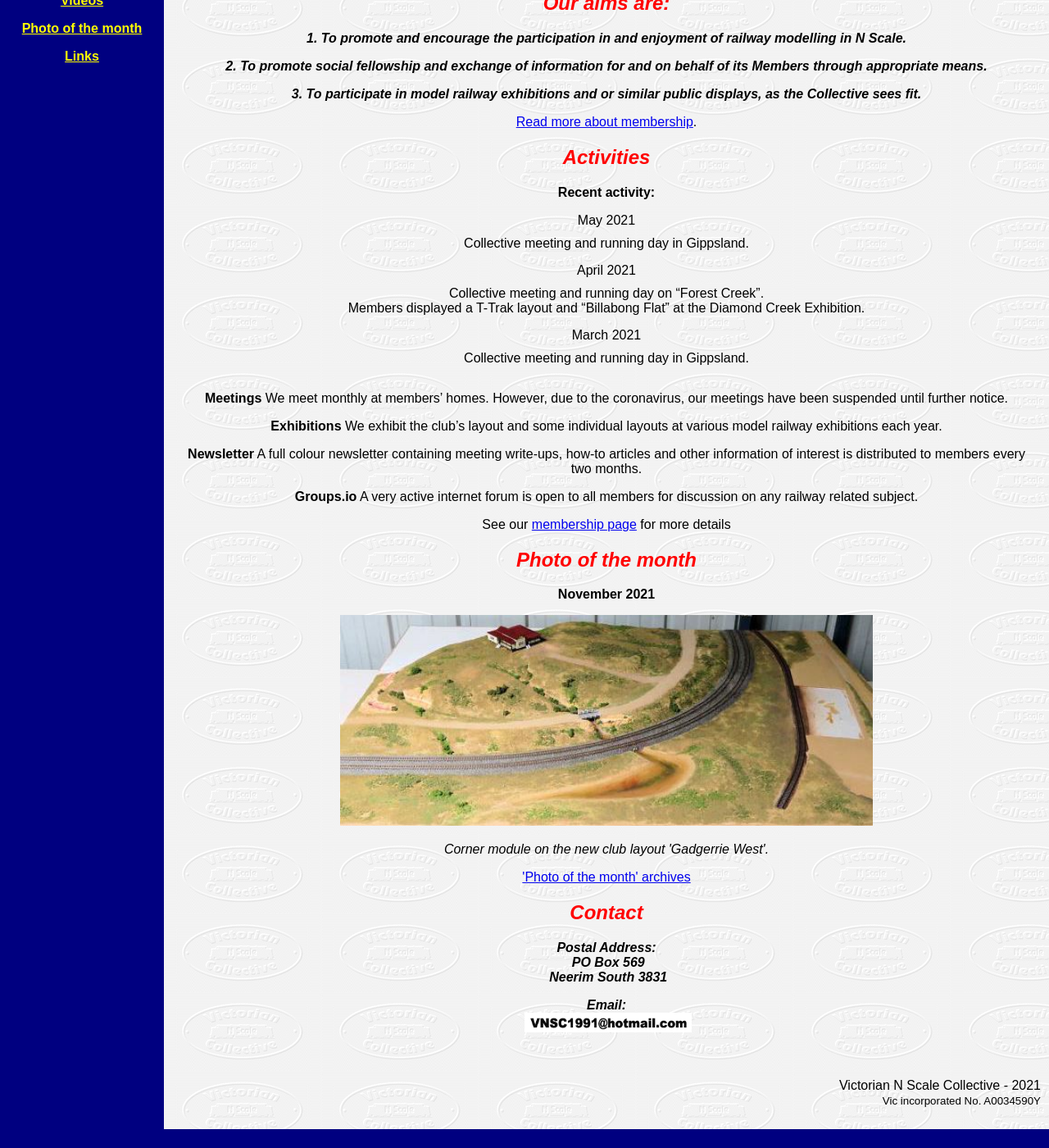
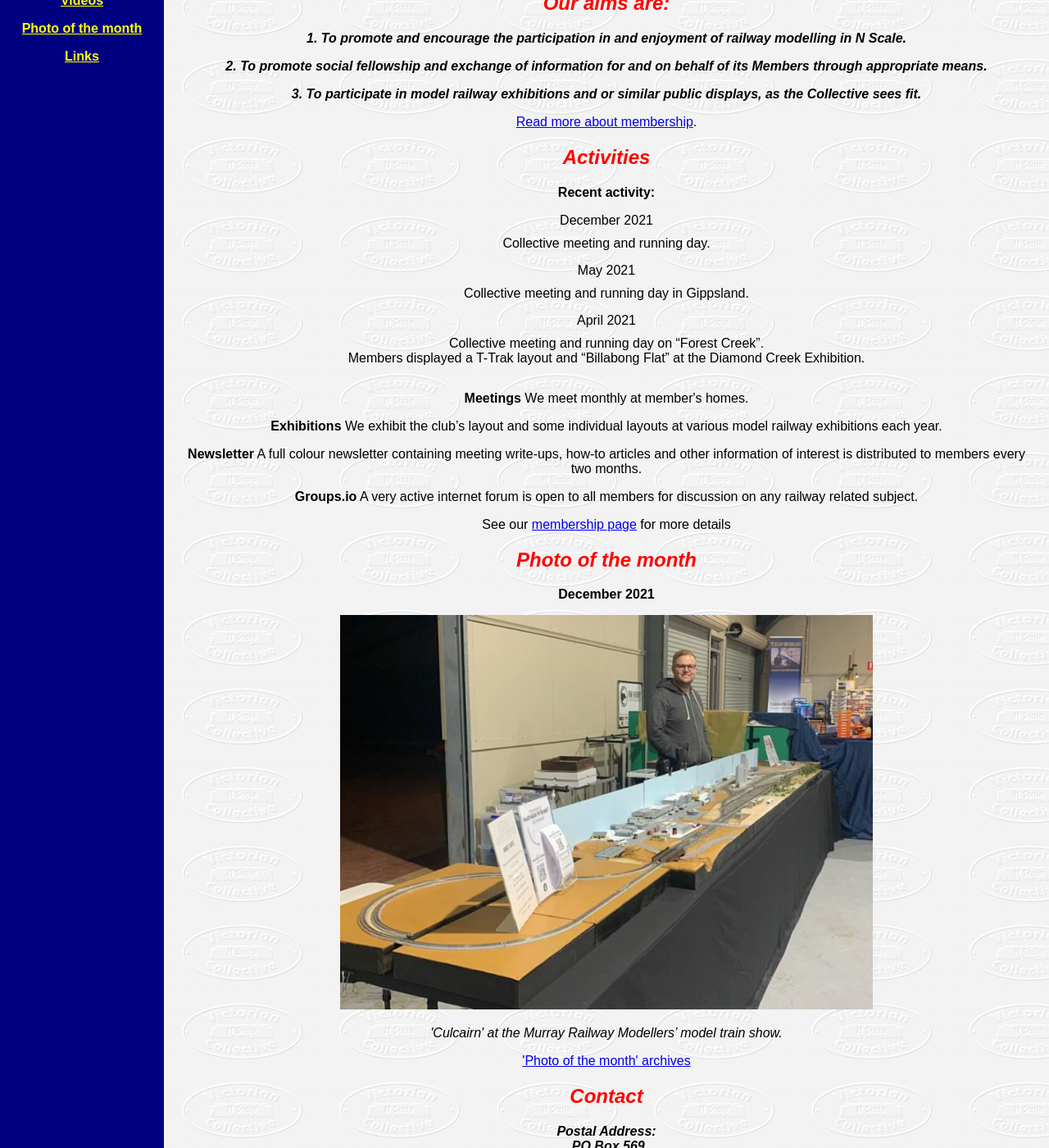
Before and after one commit to vnsc/vnsc.github.io, a Jekyll site: the page built from index.html, in a window 1280 px wide and 1400 px high, scrolled down 230 px. Shown: the whole window at 82% size. Built offline with Jekyll 4.4.1, drawn with Linux system fonts in a browser that asks for light colours; before the commit the page ends 1607 px from its top, so only the background shows below that.

Commit message:
Update for December 2021

```diff
--- a/index.html
+++ b/index.html
@@ -31,7 +31,7 @@
 		{% endfor %}
     </div>
 
-	<p><strong>Meetings</strong> We meet monthly at members’ homes. However, due to the coronavirus, our meetings have been suspended until further notice.</p>
+	<p><strong>Meetings</strong> We meet monthly at member's homes.</p>
 	<p><strong>Exhibitions</strong> We exhibit the club’s layout and some individual layouts at various model railway exhibitions each year.</p>
 	<p><strong>Newsletter</strong> A full colour newsletter containing meeting write-ups, how-to articles and other information of interest is distributed to members every two months.</p>
 	<p><strong>Groups.io</strong> A very active internet forum is open to all members for discussion on any railway related subject.</p>
```
Also changed, not shown: _posts/2021-12-01-meeting.md (added, +7 -0 lines), _posts/2021-12-01-photo.html (added, +9 -0 lines), images/photo-of-the-month/2021-12.jpg (added).
